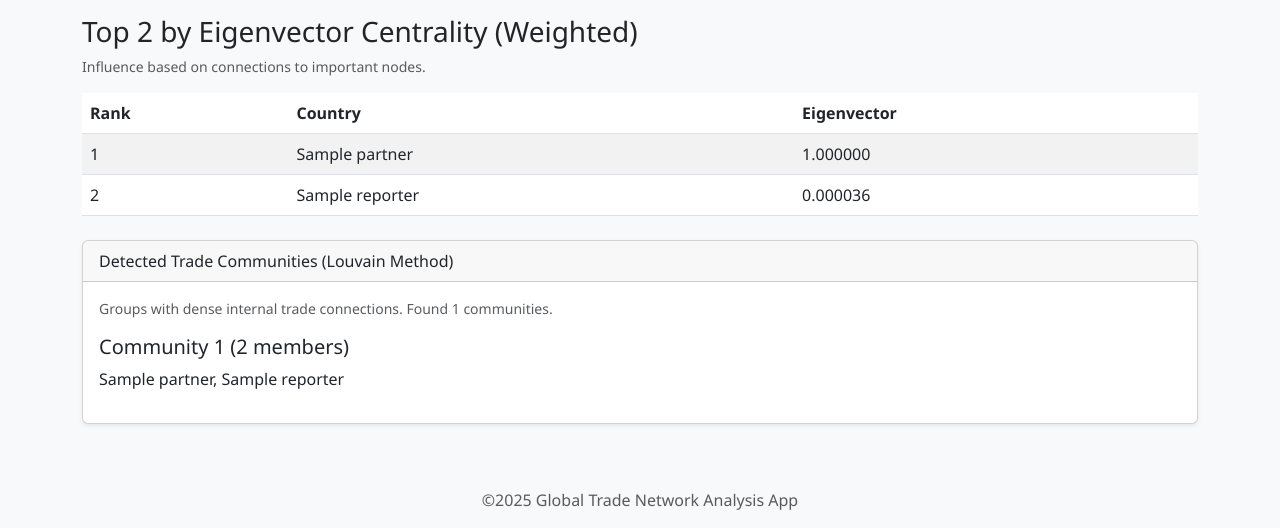
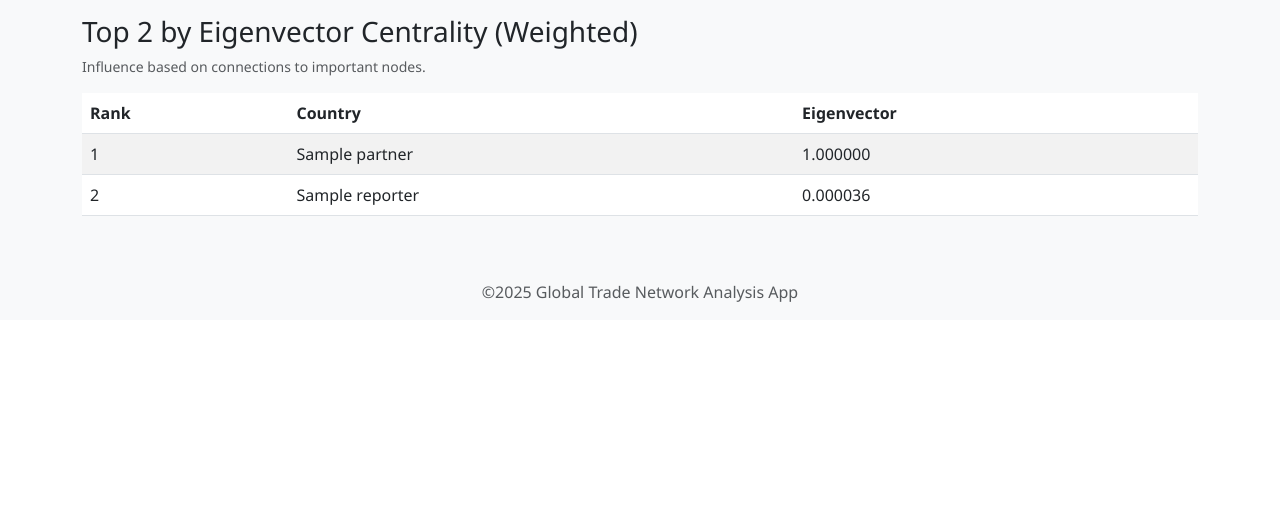
Before and after one commit to SahilPatel52/trade_network_app, a Flask app: page /network_analysis in a window 1280 px wide. Shown: the part 1039-1567 px from the top of the page. After the commit the page ends 1341 px from the top, so only its background shows below. Run offline with Flask 3, Linux system fonts and the light colour scheme; a database or web service that is not in the repository returns one stand-in record (values such as "Sample title").

Commit message:
Update network_results.html

```diff
--- a/templates/network_results.html
+++ b/templates/network_results.html
@@ -121,23 +121,6 @@
     {% endif %}
   {% endif %}
 
-  <!-- Communities -->
-  {% if communities %}
-    <div class="card mb-4 shadow-sm">
-      <div class="card-header">Detected Trade Communities (Louvain Method)</div>
-      <div class="card-body">
-        <p class="small text-muted">Groups with dense internal trade connections. Found {{ communities|length }} communities.</p>
-        {% for community in communities %}
-          <div class="mb-3">
-            <h5>Community {{ loop.index }} ({{ community|length }} members)</h5>
-            <p>{{ community|join(', ') }}</p>
-          </div>
-        {% endfor %}
-      </div>
-    </div>
-  {% elif not error %}
-    <div class="alert alert-info">No communities could be detected or calculated.</div>
-  {% endif %}
 {% else %}
   <div class="alert alert-info">No analysis results could be generated.</div>
 {% endif %}
```
